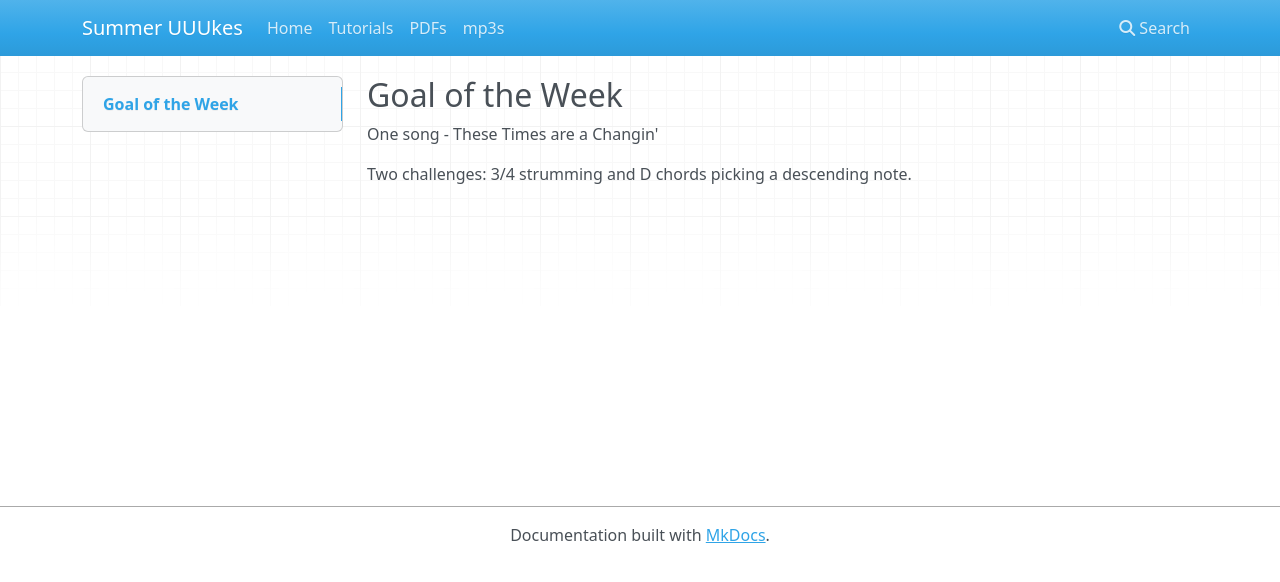
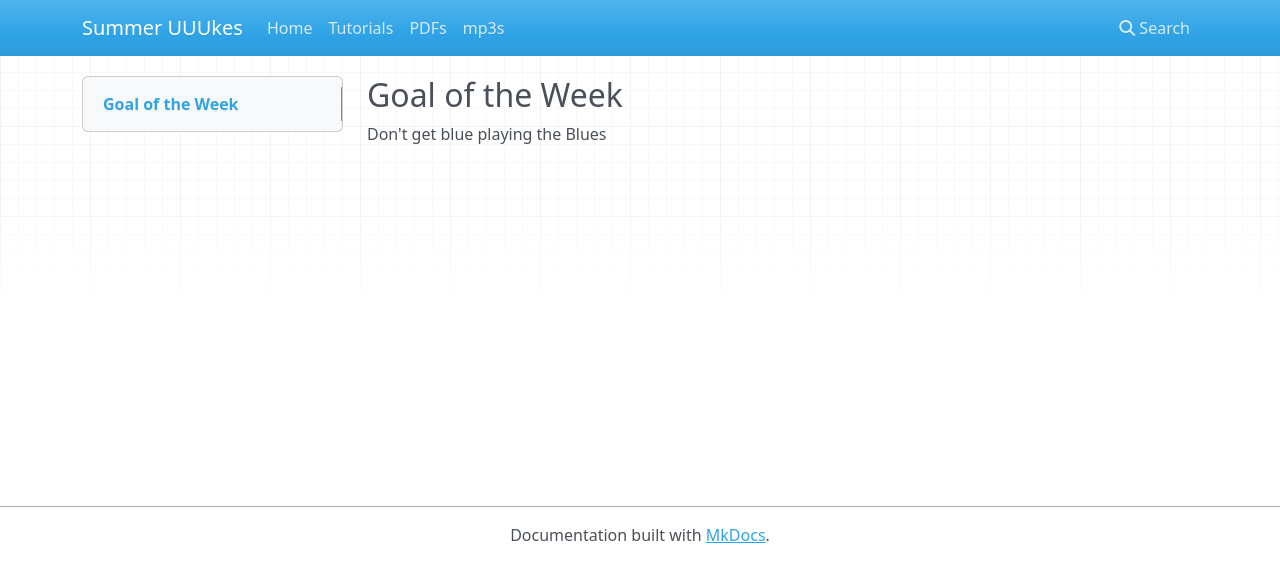
Before and after one commit to dougsweetser/uuukes, an MkDocs documentation site: the page built from docs/goal_of_the_week.md, in a window 1280 px wide. Shown: the top 582 px of the page. Built offline with MkDocs 1.6.1, drawn with Linux system fonts in a browser that asks for light colours; nearby versions of some CDN libraries.

Commit message:
Update goal_of_the_week.md

```diff
--- a/docs/goal_of_the_week.md
+++ b/docs/goal_of_the_week.md
@@ -1,5 +1,3 @@
 ## Goal of the Week
 
-One song - These Times are a Changin'
-
-Two challenges: 3/4 strumming and D chords picking a descending note.
+Don't get blue playing the Blues
```
